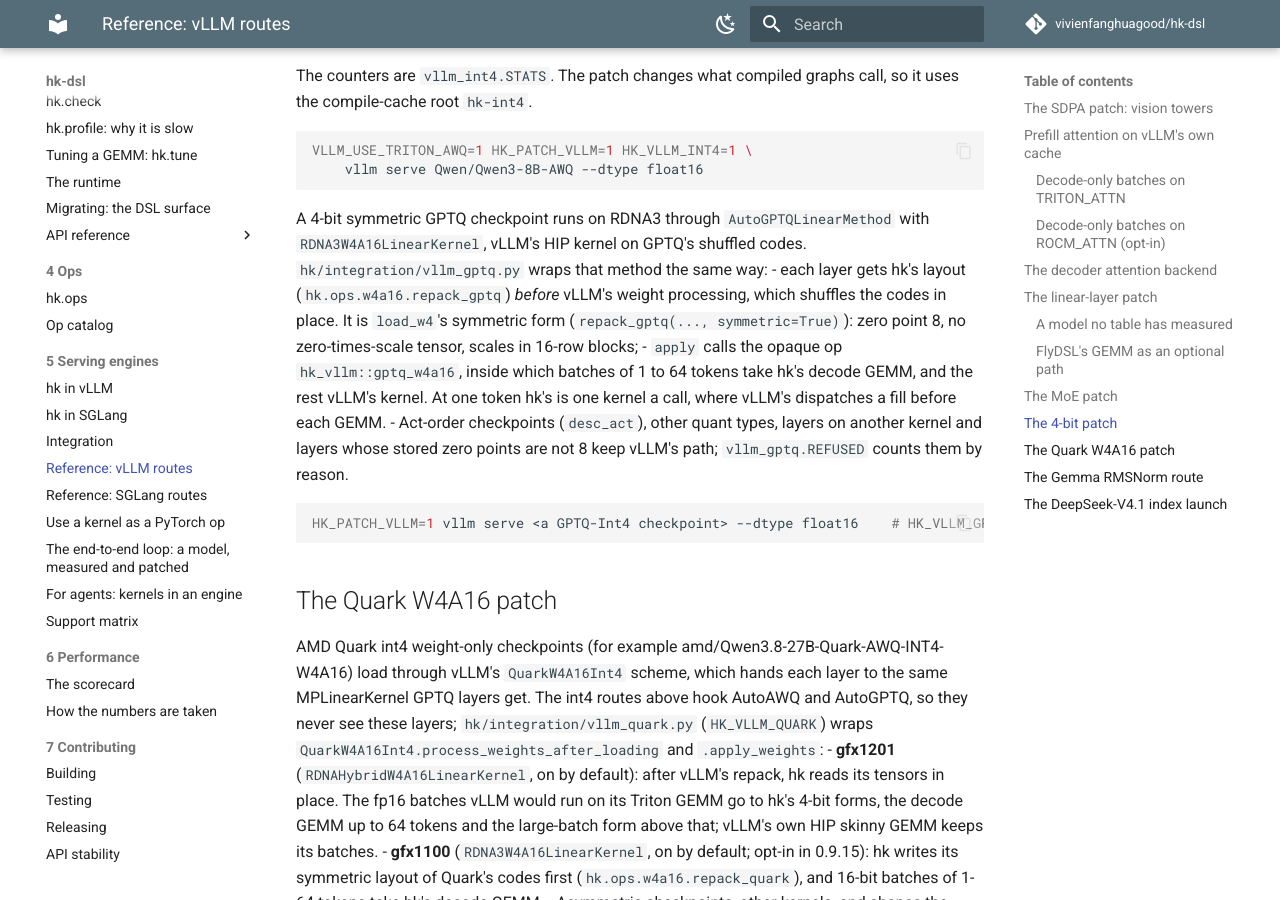
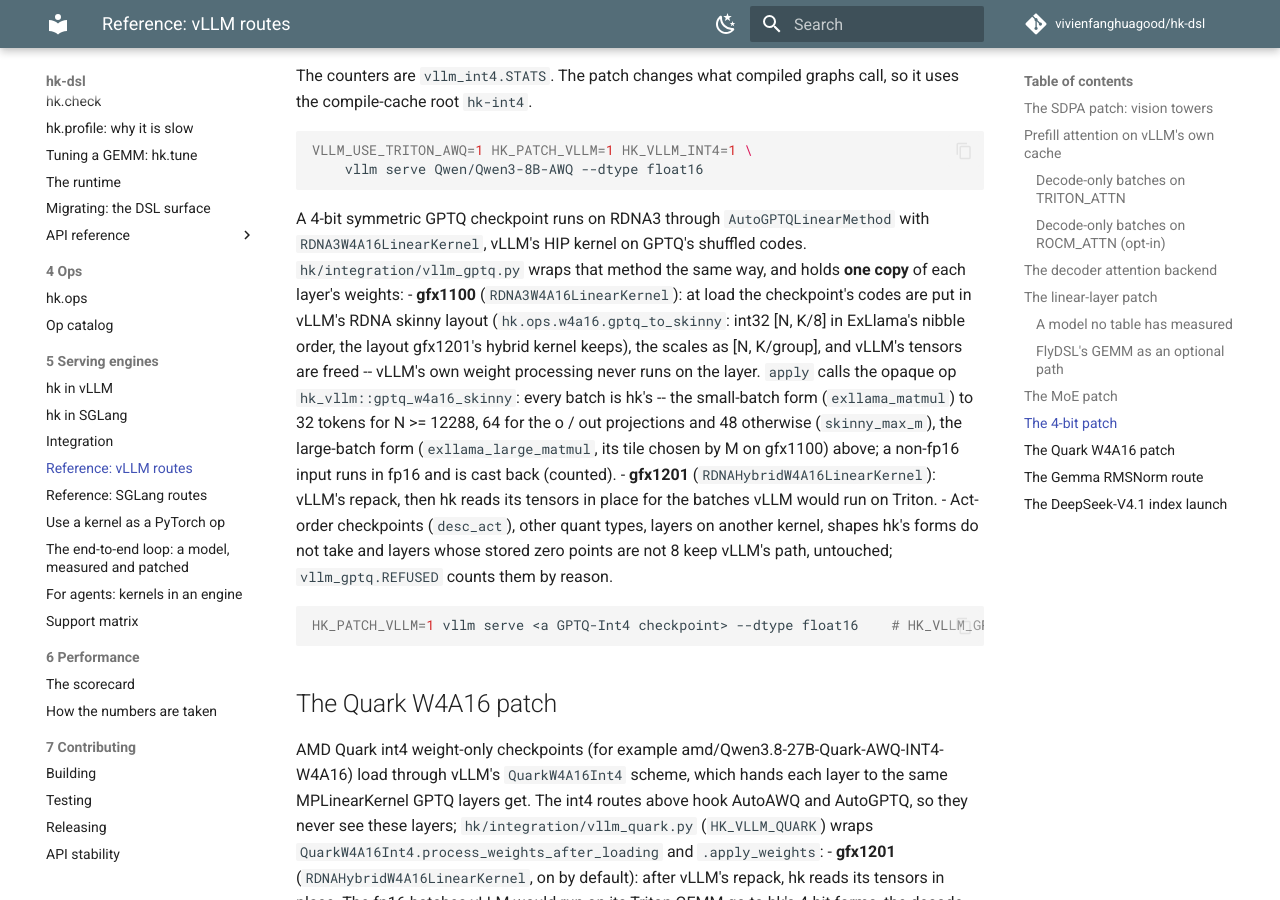
Before and after one commit to vivienfanghuagood/hk-dsl, an MkDocs documentation site: the page built from docs/vllm-routes.md, in a window 1280 px wide and 900 px high, scrolled down 11304 px. Built offline with MkDocs 1.6.1 and Material for MkDocs 9.7.7, drawn with Linux system fonts in a browser that asks for light colours; comment, search, counter and statistics services are not loaded.

Commit message:
vllm_gptq on gfx1100: on by default again (one copy); docs, changelog, tests
With one copy of the weights (no KV taken), vllm_gptq is on by default on
gfx1100 again: the held_off entry is removed and its evidence is this branch's
measurement against the best stock configuration (replacing the scorecard
reference, which is being re-verified). vllm-routes.md / integration.md describe
the one-copy design; hardware docs regenerated. IR tests: vllm_gptq in the
gfx1100 default-on set, out of the held-off list, its gfx1100 coverage row on the
new GPU test (189 passed with the touched IR files).

Co-Authored-By: Claude <noreply@anthropic.com>

````diff
--- a/docs/vllm-routes.md
+++ b/docs/vllm-routes.md
@@ -511,18 +511,24 @@ VLLM_USE_TRITON_AWQ=1 HK_PATCH_VLLM=1 HK_VLLM_INT4=1 \
 
 A 4-bit symmetric GPTQ checkpoint runs on RDNA3 through `AutoGPTQLinearMethod`
 with `RDNA3W4A16LinearKernel`, vLLM's HIP kernel on GPTQ's shuffled codes.
-`hk/integration/vllm_gptq.py` wraps that method the same way:
-- each layer gets hk's layout (`hk.ops.w4a16.repack_gptq`) *before* vLLM's
-  weight processing, which shuffles the codes in place. It is `load_w4`'s
-  symmetric form (`repack_gptq(..., symmetric=True)`): zero point 8, no
-  zero-times-scale tensor, scales in 16-row blocks;
-- `apply` calls the opaque op `hk_vllm::gptq_w4a16`, inside which batches of
-  1 to 64 tokens take hk's decode GEMM, and the rest vLLM's kernel. At one
-  token hk's is one kernel a call, where vLLM's dispatches a fill before each
-  GEMM.
+`hk/integration/vllm_gptq.py` wraps that method the same way, and holds **one
+copy** of each layer's weights:
+- **gfx1100** (`RDNA3W4A16LinearKernel`): at load the checkpoint's codes are
+  put in vLLM's RDNA skinny layout (`hk.ops.w4a16.gptq_to_skinny`: int32
+  [N, K/8] in ExLlama's nibble order, the layout gfx1201's hybrid kernel
+  keeps), the scales as [N, K/group], and vLLM's tensors are freed -- vLLM's
+  own weight processing never runs on the layer. `apply` calls the opaque op
+  `hk_vllm::gptq_w4a16_skinny`: every batch is hk's -- the small-batch form
+  (`exllama_matmul`) to 32 tokens for N >= 12288, 64 for the o / out
+  projections and 48 otherwise (`skinny_max_m`), the large-batch form
+  (`exllama_large_matmul`, its tile chosen by M on gfx1100) above; a non-fp16
+  input runs in fp16 and is cast back (counted).
+- **gfx1201** (`RDNAHybridW4A16LinearKernel`): vLLM's repack, then hk reads
+  its tensors in place for the batches vLLM would run on Triton.
 - Act-order checkpoints (`desc_act`), other quant types, layers on another
-  kernel and layers whose stored zero points are not 8 keep vLLM's path;
-  `vllm_gptq.REFUSED` counts them by reason.
+  kernel, shapes hk's forms do not take and layers whose stored zero points
+  are not 8 keep vLLM's path, untouched; `vllm_gptq.REFUSED` counts them by
+  reason.
 
 ```bash
 HK_PATCH_VLLM=1 vllm serve <a GPTQ-Int4 checkpoint> --dtype float16    # HK_VLLM_GPTQ=0 turns it off
````
Also changed, not shown: CHANGELOG.md (+8 -0 lines), README.md (+1 -1 lines), docs/integration.md (+3 -3 lines), docs/ops.md (+1 -1 lines), docs/positioning.md (+1 -1 lines), docs/supported-hardware.md (+3 -3 lines), 3 other files.
